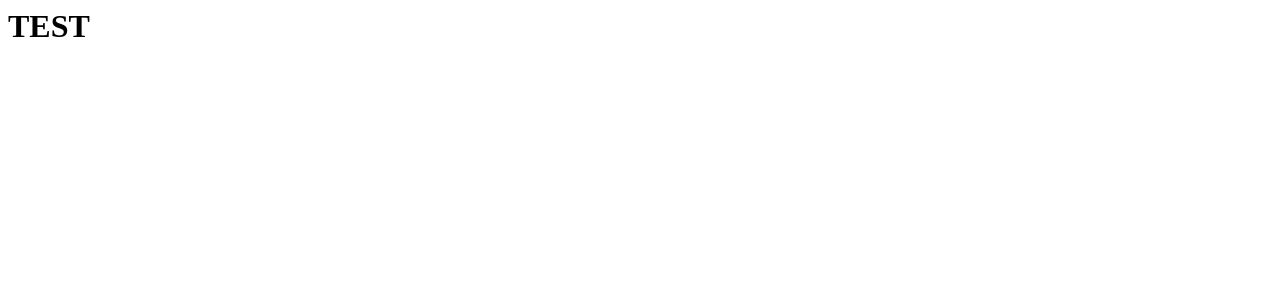
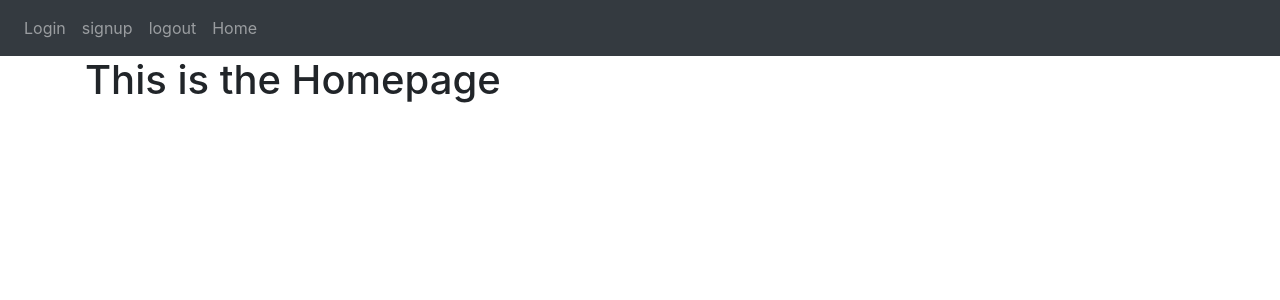
Before and after one commit to Bratax/Flask-Web-App, a Flask app: page / in a window 1280 px wide. Before the commit the part shown is almost empty. Shown: the top 300 px of the page. Run offline with Flask 3, Linux system fonts and the light colour scheme; some libraries are stand-ins or nearby versions.

Commit message:
creating the template for home/signup/login/logout

```diff
--- a/website/templates/base.html
+++ b/website/templates/base.html
@@ -22,9 +22,21 @@
     <button class="navbar-toggler" type="button" data-toggle="collapse" data-target="#navbar">
       <span class="navbar-toggler-icon"></span>
     </button>
+    <div class="collapse navbar-collapse" id="navbar">
+      <div class="navbar-nav">
+        <a class="nav-item nav-link" id="login" href="/auth/login_view">Login</a>
+        <a class="nav-item nav-link" id="signup" href="/auth/sign-up_view">signup</a>
+        <a class="nav-item nav-link" id="logout" href="/auth/logout_view">logout</a>
+        <a class="nav-item nav-link" id="Home" href="/home">Home</a>
+      </div>
+    </div>
   </nav>
+  <div class="container">
 
+    {% block content%}
+    {% endblock %}
 
+  </div>
 
   <script
   src="https://code.jquery.com/jquery-3.2.1.slim.min.js"
@@ -41,11 +53,6 @@
   integrity="sha384-JZR6Spejh4U02d8jOt6vLEHfe/JQGiRRSQQxSfFWpi1MquVdAyjUar5+76PVCmYl"
   crossorigin="anonymous"
 ></script>
-<script
-  type="text/javascript"
-  src="{{ url_for('static', 'filename=index.js') }}"
-
-  ></script>
 
 </body>
 </html>
--- /dev/null
+++ b/website/templates/home.html
@@ -0,0 +1,5 @@
+{% extends "base.html" %} {% block title %}Changed{% endblock %}
+<!-- Main content -->
+{%block content%}
+<h1>This is the Homepage</h1>
+{%endblock%}
--- a/website/views.py
+++ b/website/views.py
@@ -1,7 +1,7 @@
-from flask import Blueprint
+from flask import Blueprint, render_template
 
 views = Blueprint('views', __name__)
 
 @views.route('/')
 def home():
-    return "<h1> TEST </h1>"
+    return render_template("home.html")
```
Also changed, not shown: website/templates/login.html (added), website/templates/sign-up.html (added).
